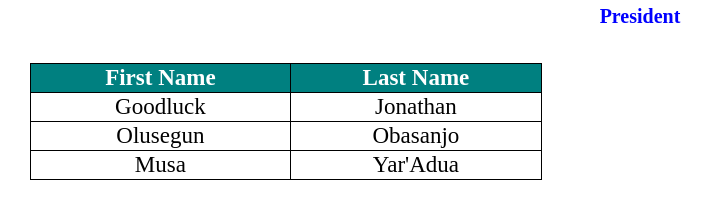
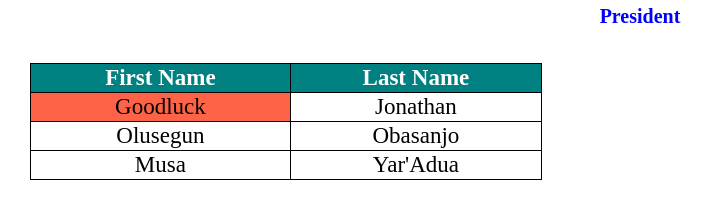
Before and after one commit to Pagante/lecture0, a plain HTML site: page index.html in a window 1280 px wide. In both pictures the pointer is over the element "Goodluck". Shown: the whole page, without its empty margins (0-714 px from the left). Drawn offline with Linux system fonts and the light colour scheme.

Commit message:
Update style.css

```diff
--- a/css/style.css
+++ b/css/style.css
@@ -24,3 +24,6 @@ header {
     background-color: teal;
     color: white;
 }
+td:hover {
+    background-color: tomato;
+}
```
